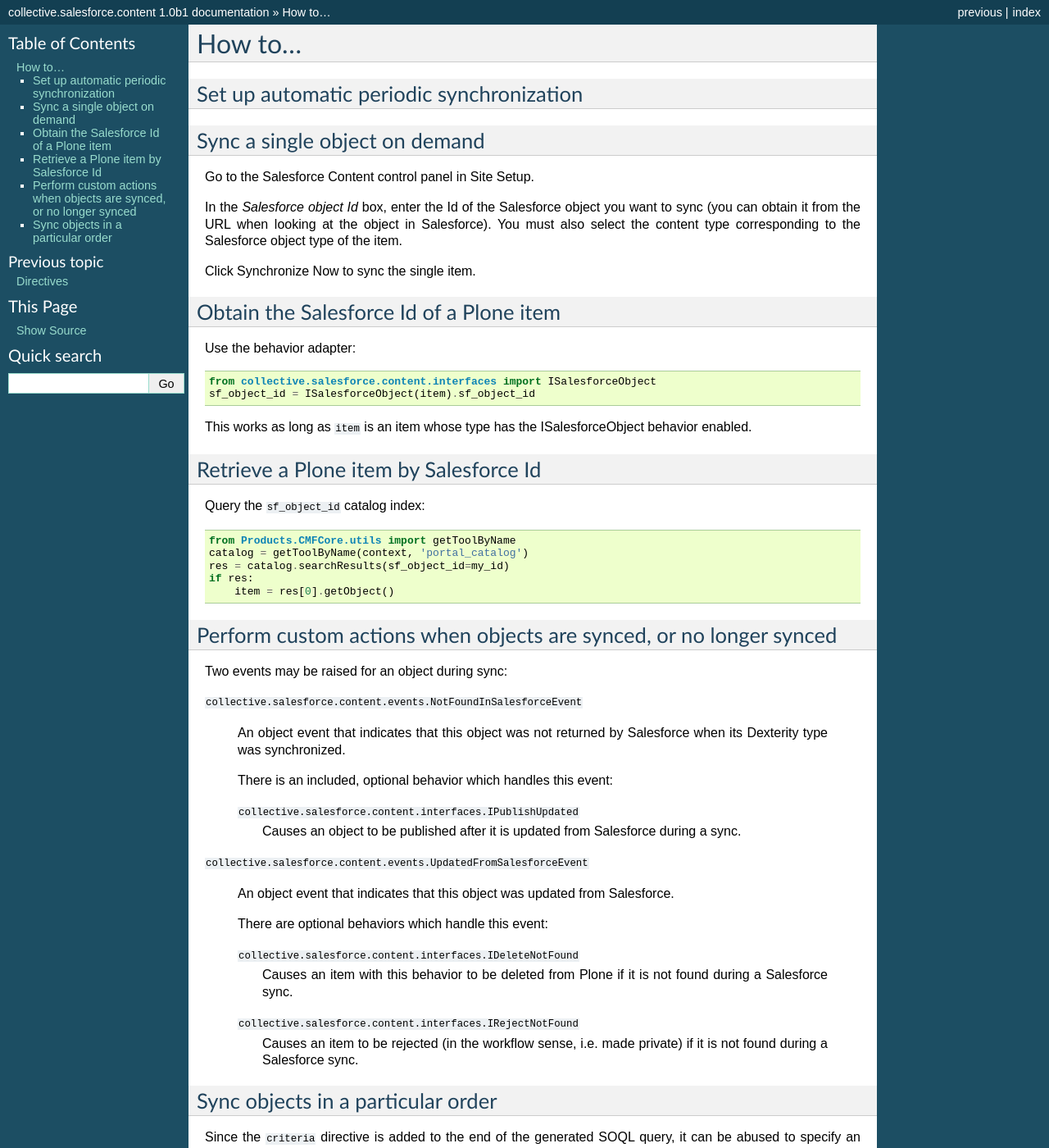
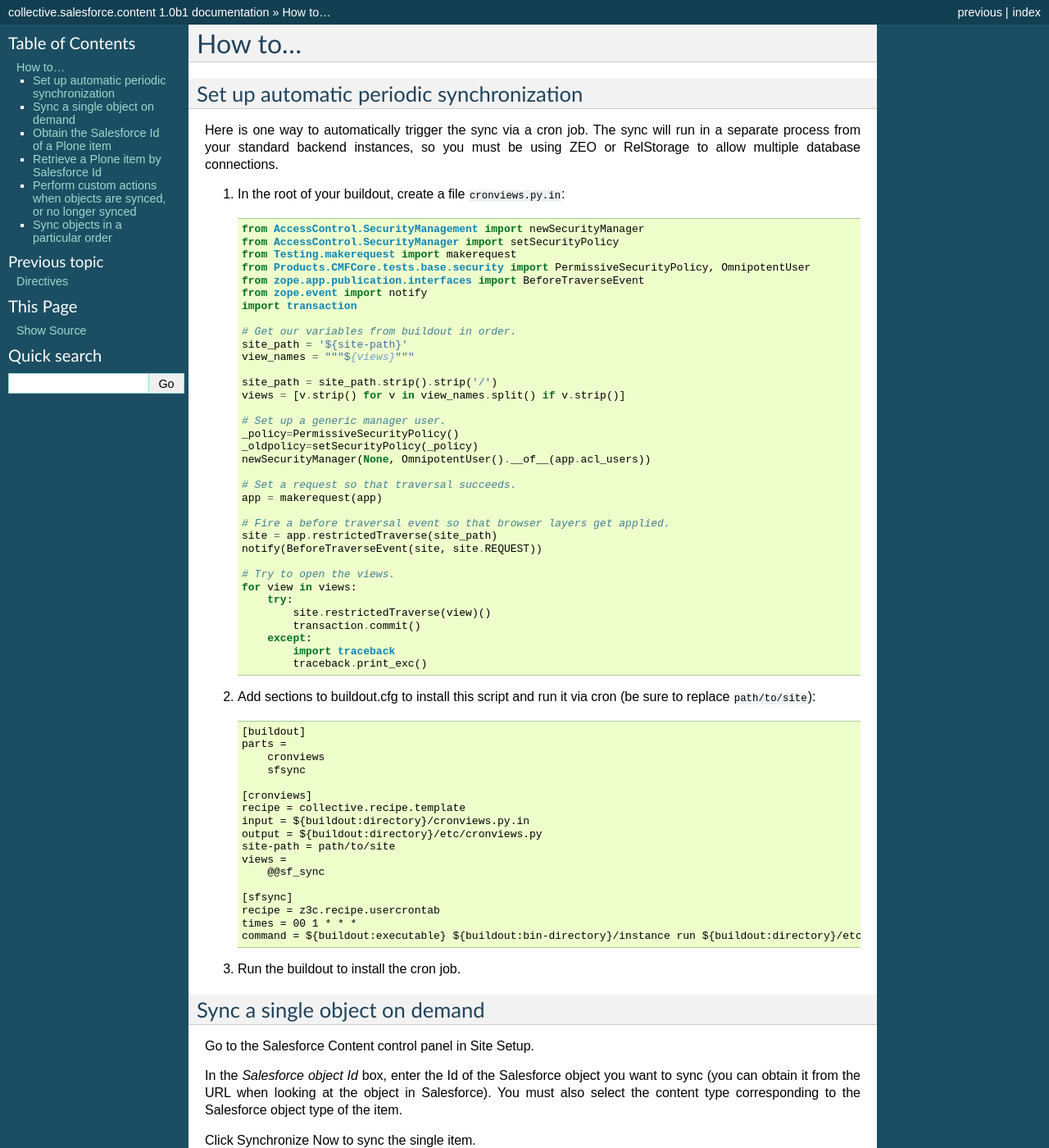
Before and after one commit to Groundwire/collective.salesforce.content, a Sphinx documentation site: the page built from docs/howto.rst, in a window 1280 px wide and 1400 px high. Shown: the whole window at 82% size. Built offline with Sphinx 7.4.7, drawn with Linux system fonts in a browser that asks for light colours.

Commit message:
more docs

```diff
--- a/CHANGES.txt
+++ b/CHANGES.txt
@@ -1,8 +1,8 @@
 Changelog
 =========
 
-0.1 (unreleased)
-----------------
+1.0b1 (unreleased)
+------------------
 
 * Install a Salesforce base connector when the package is installed.
   [davisagli - 2011-09-20]
--- a/docs/howto.rst
+++ b/docs/howto.rst
@@ -4,7 +4,70 @@
 Set up automatic periodic synchronization
 -----------------------------------------
 
+Here is one way to automatically trigger the sync via a cron job. The sync will
+run in a separate process from your standard backend instances, so you must be
+using ZEO or RelStorage to allow multiple database connections.
 
+1. In the root of your buildout, create a file ``cronviews.py.in``::
+
+    from AccessControl.SecurityManagement import newSecurityManager
+    from AccessControl.SecurityManager import setSecurityPolicy
+    from Testing.makerequest import makerequest
+    from Products.CMFCore.tests.base.security import PermissiveSecurityPolicy, OmnipotentUser
+    from zope.app.publication.interfaces import BeforeTraverseEvent
+    from zope.event import notify
+    import transaction
+
+    # Get our variables from buildout in order.
+    site_path = '${site-path}'
+    view_names = """${views}"""
+
+    site_path = site_path.strip().strip('/')
+    views = [v.strip() for v in view_names.split() if v.strip()]
+
+    # Set up a generic manager user.
+    _policy=PermissiveSecurityPolicy()
+    _oldpolicy=setSecurityPolicy(_policy)
+    newSecurityManager(None, OmnipotentUser().__of__(app.acl_users))
+
+    # Set a request so that traversal succeeds.
+    app = makerequest(app)
+
+    # Fire a before traversal event so that browser layers get applied.
+    site = app.restrictedTraverse(site_path)
+    notify(BeforeTraverseEvent(site, site.REQUEST))
+
+    # Try to open the views.
+    for view in views:
+        try:
+            site.restrictedTraverse(view)()
+            transaction.commit()
+        except:
+            import traceback
+            traceback.print_exc()
+
+2. Add sections to buildout.cfg to install this script and run it via cron
+   (be sure to replace ``path/to/site``)::
+
+    [buildout]
+    parts =
+        cronviews
+        sfsync
+
+    [cronviews]
+    recipe = collective.recipe.template
+    input = ${buildout:directory}/cronviews.py.in
+    output = ${buildout:directory}/etc/cronviews.py
+    site-path = path/to/site
+    views =
+        @@sf_sync
+
+    [sfsync]
+    recipe = z3c.recipe.usercrontab
+    times = 00 1 * * *
+    command = ${buildout:executable} ${buildout:bin-directory}/instance run ${buildout:directory}/etc/cronviews.py
+
+3. Run the buildout to install the cron job.
 
 Sync a single object on demand
 ------------------------------
```
Also changed, not shown: README.rst (+20 -19 lines).
